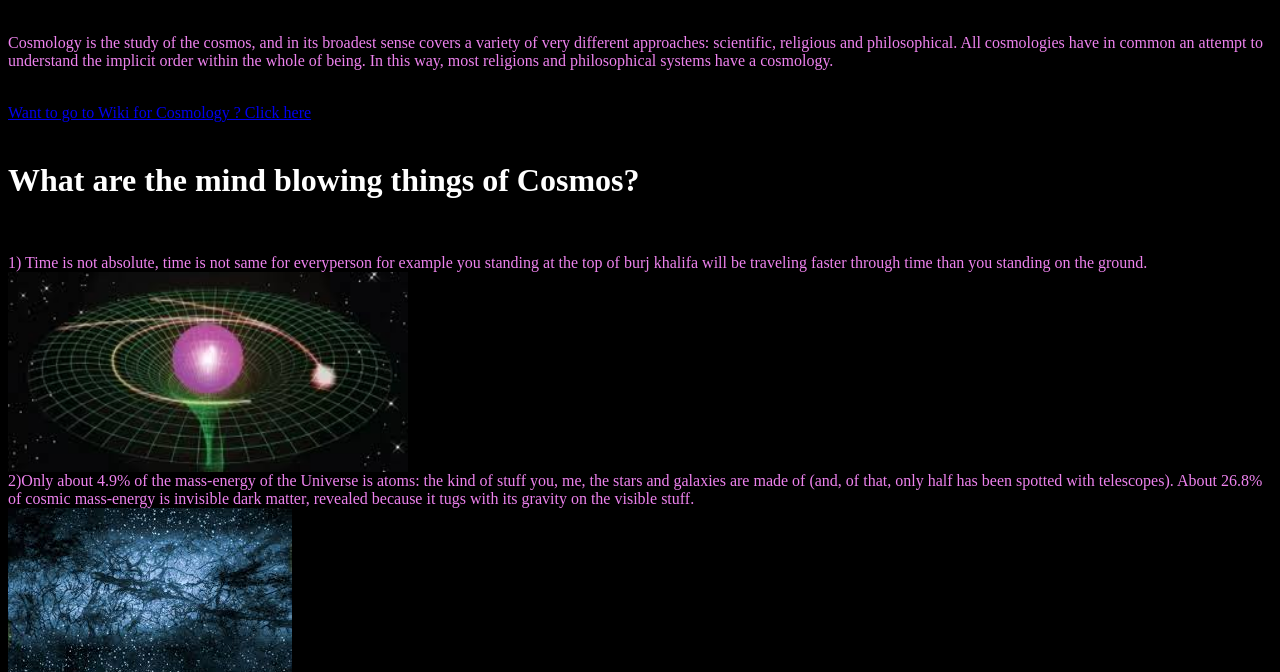
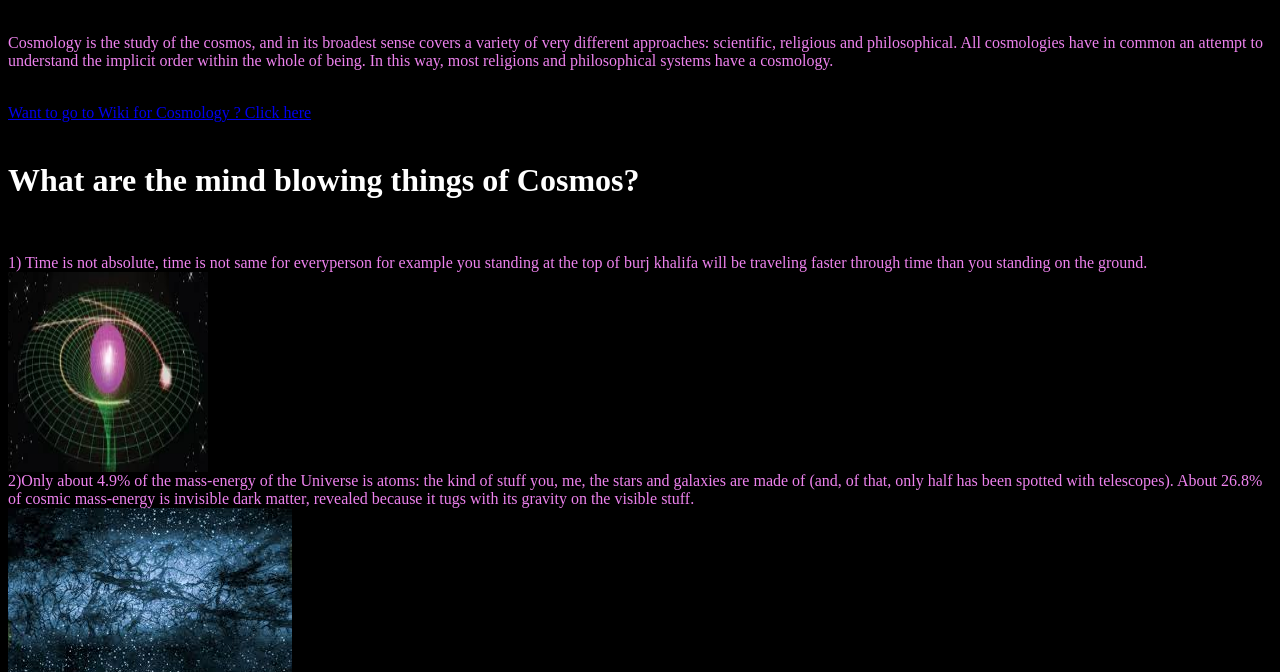
Before and after one commit to Rohan-3/Cosmos, a plain HTML site: page index.html in a window 1280 px wide. Shown: the part 584-1256 px from the top of the page. Drawn offline with Linux system fonts and the light colour scheme.

Commit message:
Update index.html

```diff
--- a/index.html
+++ b/index.html
@@ -25,7 +25,7 @@ When cosmology is used without a qualifier, it often signifies physical cosmolog
 <br>
 <h1 style="color: White;">What are the mind blowing things of Cosmos?</h3>
 <br><p style="color:Violet;"> 1) Time is not absolute, time is not same for everyperson for example you standing at the top of burj khalifa will be traveling faster through time than you standing on the ground.
-<img src="download.jpg"alt="Time is not absolute" style="width:400px;height:200px;"> <br>
+<img src="download.jpg"alt="Time is not absolute"style="width:200px;height:200px;"> <br>
 
 2)Only about 4.9% of the mass-energy of the Universe is atoms: the kind of stuff you, me, the stars and galaxies are made of (and, of that, only half has been spotted with telescopes). About 26.8% of cosmic mass-energy is invisible dark matter, revealed because it tugs with its gravity on the visible stuff.<br>
 
```
